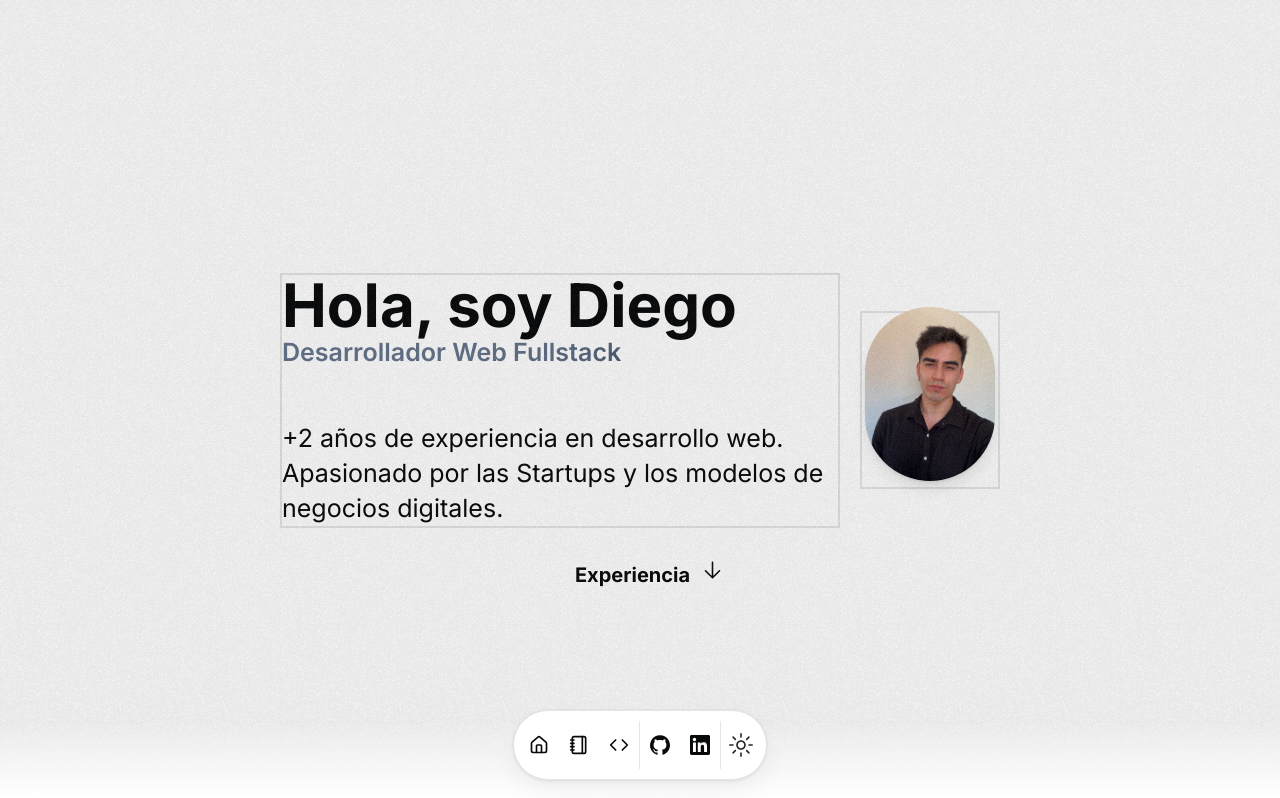
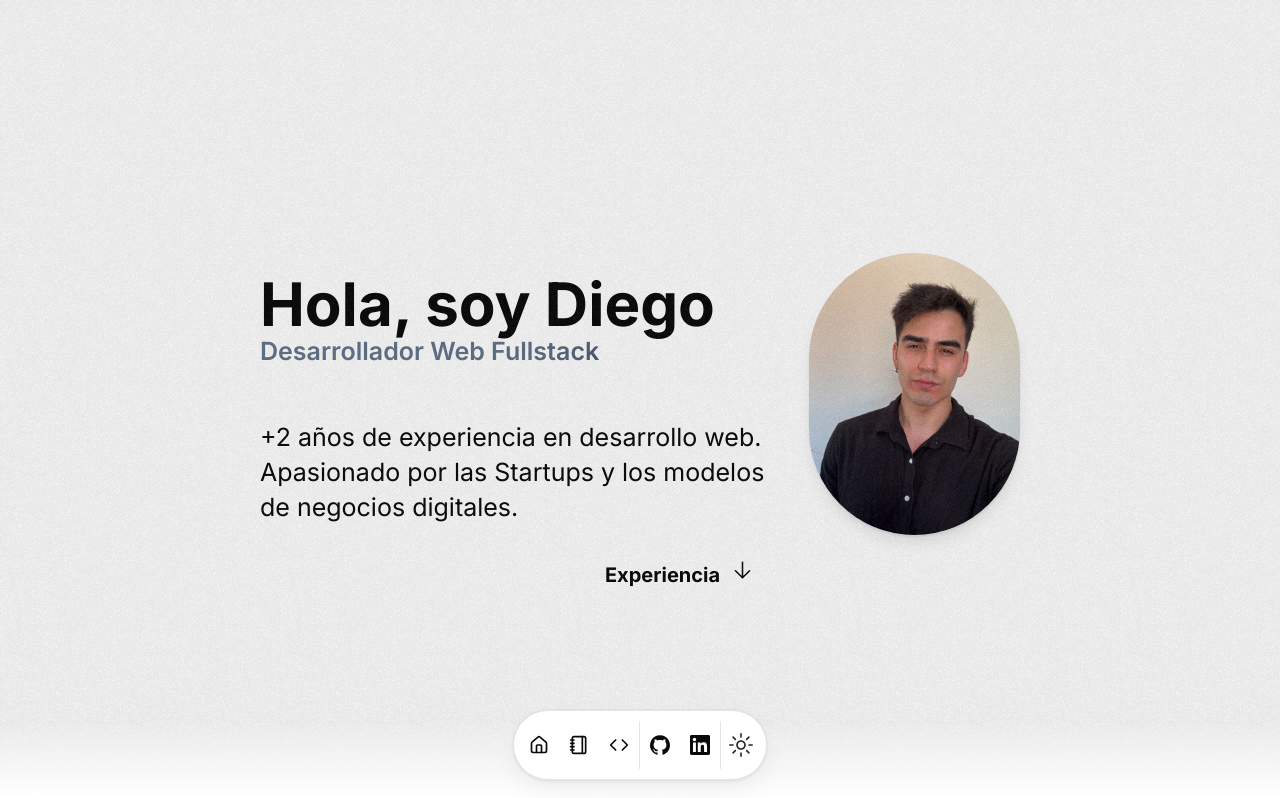
Before and after one commit to diegobarrionuevo1/Portfolio-lite-2025, a Next.js app: page / in a window 1280 px wide. Shown: the top 798 px of the page. Built offline with nearby package versions, Linux system fonts and the light colour scheme.

Commit message:
feat: modify hero

```diff
--- a/src/app/globals.css
+++ b/src/app/globals.css
@@ -8,7 +8,6 @@
     font-family: "Satoshi", sans-serif;
     margin: 0;
     padding: 0;
-    text-align: left;
     background-size: 100% 600px;
     word-wrap: break-word;
     overflow-wrap: break-word;
--- a/src/app/page.tsx
+++ b/src/app/page.tsx
@@ -1,4 +1,3 @@
-import { HackathonCard } from "@/components/hackathon-card";
 import BlurFade from "@/components/magicui/blur-fade";
 import BlurFadeText from "@/components/magicui/blur-fade-text";
 import { ProjectCard } from "@/components/project-card";
--- a/src/components/hackathon-card.tsx
+++ /dev/null
@@ -1,62 +0,0 @@
-import { Avatar, AvatarFallback, AvatarImage } from "@/components/ui/avatar";
-import { Badge } from "@/components/ui/badge";
-import Link from "next/link";
-
-interface Props {
-  title: string;
-  description: string;
-  dates: string;
-  location: string;
-  image?: string;
-  links?: readonly {
-    icon: React.ReactNode;
-    title: string;
-    href: string;
-  }[];
-}
-
-export function HackathonCard({
-  title,
-  description,
-  dates,
-  location,
-  image,
-  links,
-}: Props) {
-  return (
-    <li className="relative ml-10 py-4">
-      <div className="absolute -left-16 top-2 flex items-center justify-center bg-white rounded-full">
-        <Avatar className="border size-12 m-auto">
-          <AvatarImage src={image} alt={title} className="object-contain" />
-          <AvatarFallback>{title[0]}</AvatarFallback>
-        </Avatar>
-      </div>
-      <div className="flex flex-1 flex-col justify-start gap-1">
-        {dates && (
-          <time className="text-xs text-muted-foreground">{dates}</time>
-        )}
-        <h2 className="font-semibold leading-none">{title}</h2>
-        {location && (
-          <p className="text-sm text-muted-foreground">{location}</p>
-        )}
-        {description && (
-          <span className="prose dark:prose-invert text-sm text-muted-foreground">
-            {description}
-          </span>
-        )}
-      </div>
-      {links && links.length > 0 && (
-        <div className="mt-2 flex flex-row flex-wrap items-start gap-2">
-          {links?.map((link, idx) => (
-            <Link href={link.href} key={idx}>
-              <Badge key={idx} title={link.title} className="flex gap-2">
-                {link.icon}
-                {link.title}
-              </Badge>
-            </Link>
-          ))}
-        </div>
-      )}
-    </li>
-  );
-}
--- a/src/components/hero.tsx
+++ b/src/components/hero.tsx
@@ -1,4 +1,3 @@
-import Image from "next/image";
 import BlurFade from "./magicui/blur-fade";
 import { Avatar, AvatarFallback, AvatarImage } from "@radix-ui/react-avatar";
 import { DATA } from "@/data/resume";
@@ -6,10 +5,10 @@ import { DATA } from "@/data/resume";
 const BLUR_FADE_DELAY = 0.04;
 export const Hero = () => {
   return (
-    <section className="relative mx-auto container px-2 pt-44 lg:h-screen overflow-hidden lg:pt-0 lg:w-[740px] lg:flex lg:flex-col lg:justify-center">
-      <div className="text-left  lg:flex lg:flex-row lg:justify-center lg:items-center md:gap-x-4 ">
+    <section className="relative  container  lg:h-screen overflow-hidden lg:pt-0  lg:flex lg:flex-col lg:justify-center">
+      <div className="lg:flex lg:flex-row lg:justify-center lg:items-center md:gap-x-4 ">
 
-        <header className="lg:w-4/5 border-2">
+        <header className="lg:w-5/6 ">
           <h1 className="text-3xl font-bold lg:text-5xl  text-dark-700 dark:text-dark-200">
             Hola,{" "}
             <span className=" text-primary-600 dark:text-primary-400">
@@ -23,15 +22,15 @@ export const Hero = () => {
             {DATA.pitch}
           </h2>
         </header>
-        <div className=" flex  justify-center items-center border-2 lg:w-1/5 ">
+        <div className="lg:w-2/6 flex  justify-center items-center ">
           <BlurFade delay={BLUR_FADE_DELAY}>
             <Avatar className="">
               <AvatarImage
                 alt={DATA.name}
                 src={DATA.avatarUrl}
-                width={200}
-                height={200}
-                className="drop-shadow-sm w-[130px] rounded-full  object-contain shadow-lg dark:shadow-dark-900"
+                width={300}
+                height={300}
+                className="drop-shadow-sm rounded-full  object-contain shadow-lg dark:shadow-dark-900"
                 loading="lazy"
               />
               <AvatarFallback>{DATA.initials}</AvatarFallback>
```
Also changed, not shown: 2 other files (tests, documents, lock files or other folders).
